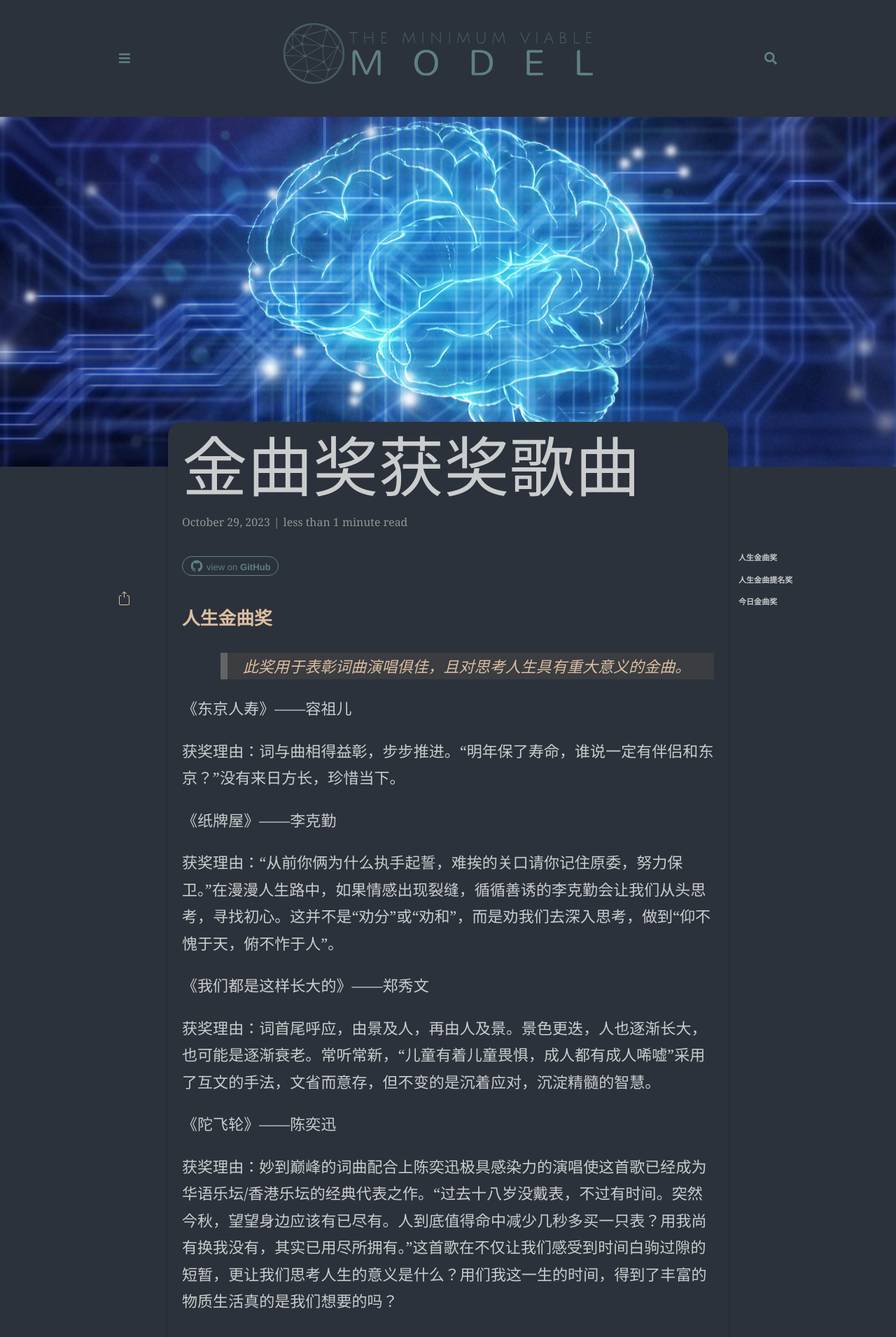
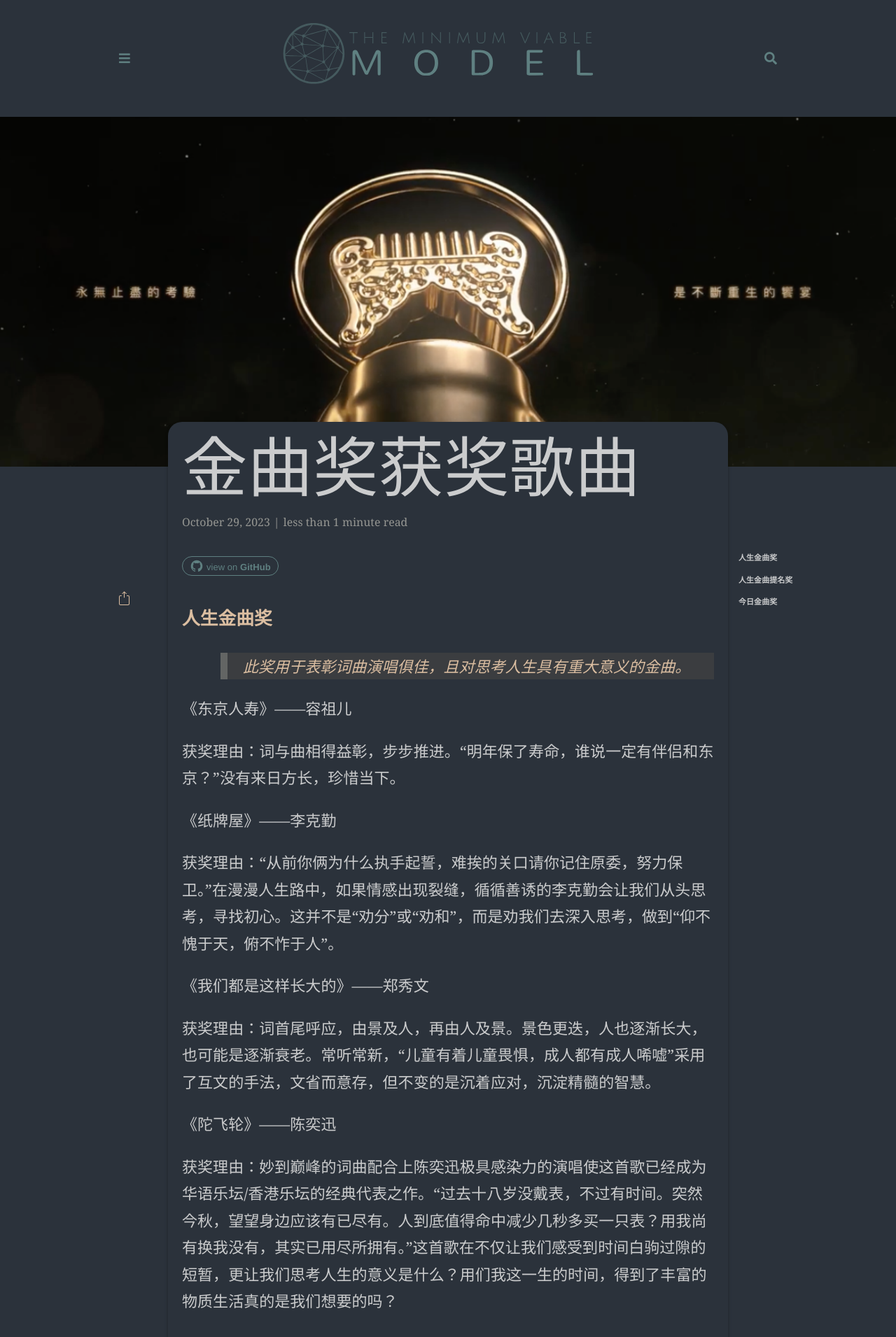
Before and after one commit to MikingG/blog, a Jekyll site: the page built from _posts/2023-10-29-Golden-Melody-Awards.markdown, in a window 1280 px wide. Shown: the top 1911 px of the page at 70% size. Built offline with Jekyll 4.4.1, drawn with Linux system fonts in a browser that asks for light colours; nearby versions of some CDN libraries; some web fonts are replaced; comment, search, counter and statistics services are not loaded.

Commit message:
Update 2023-10-29-Golden-Melody-Awards.markdown

```diff
--- a/_posts/2023-10-29-Golden-Melody-Awards.markdown
+++ b/_posts/2023-10-29-Golden-Melody-Awards.markdown
@@ -5,7 +5,7 @@ show_date: true
 title:  金曲奖获奖歌曲
 date:   2023-10-29
 description: 好歌献给你.
-img: posts/20210312/nnet_optimization.jpg
+img: posts/20231029/GoldMelody.png
 tags: [music]
 author: Miking(Jing Gong)
 github: MikingG/
```
